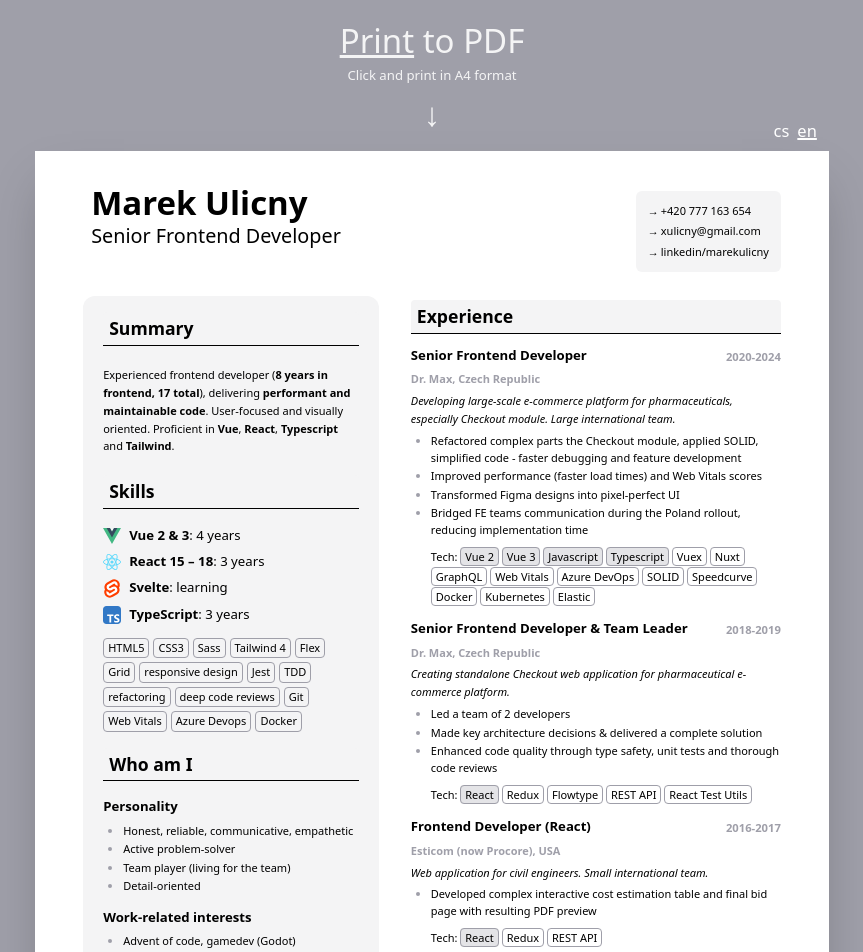
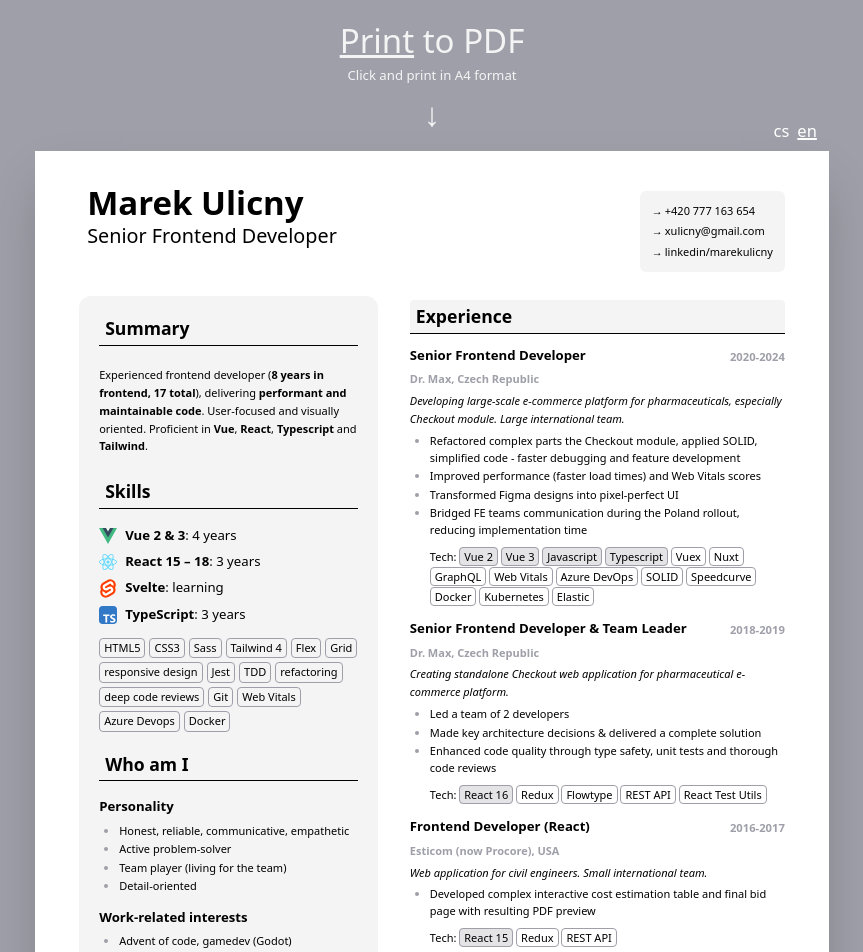
Before and after one commit to exmaxx/exmaxx.github.io, a SvelteKit app: page / in a window 1280 px wide. Shown: the top 952 px of the page, without its empty margins (208-1071 px from the left). Built offline with nearby package versions, Linux system fonts and the light colour scheme.

Commit message:
add react 15 and 16 versions

```diff
--- a/src/routes/[[lang]]/(components)/ExperienceWork.svelte
+++ b/src/routes/[[lang]]/(components)/ExperienceWork.svelte
@@ -137,7 +137,7 @@
 		<div class="mt-2 ml-5">
 			Tech:
 			<ul class="inline list-none pl-0 leading-5">
-				<li class="badge badge-highlight inline">React</li>
+				<li class="badge badge-highlight inline">React 16</li>
 				<li class="badge inline">Redux</li>
 				<li class="badge inline">Flowtype</li>
 				<li class="badge inline">REST API</li>
@@ -165,7 +165,7 @@
 		<div class="mt-2 ml-5">
 			Tech:
 			<ul class="inline list-none pl-0 leading-5">
-				<li class="badge badge-highlight inline">React</li>
+				<li class="badge badge-highlight inline">React 15</li>
 				<li class="badge inline">Redux</li>
 				<li class="badge inline">REST API</li>
 			</ul>
--- a/src/routes/[[lang]]/+page.svelte
+++ b/src/routes/[[lang]]/+page.svelte
@@ -37,7 +37,7 @@
 	})
 </script>
 
-<article class="a4:px-12 px-6 py-8 print:shadow-none">
+<article class="a4:px-11 px-6 py-8 print:shadow-none">
 	<section class="a4:flex-row ml-2 flex flex-col">
 		<div class="grow">
 			<Title />
@@ -48,7 +48,7 @@
 		</div>
 	</section>
 
-	<section class="a4:grid a4:grid-cols-[auto_370px] mt-6 flex flex-col-reverse gap-8">
+	<section class="a4:grid a4:grid-cols-[auto_375px] mt-6 flex flex-col-reverse gap-8">
 		<section class="border-secondary bg-accent flex flex-col gap-3 rounded-xl px-5 pb-4">
 			<h2>{t('summary')}</h2>
 
```
